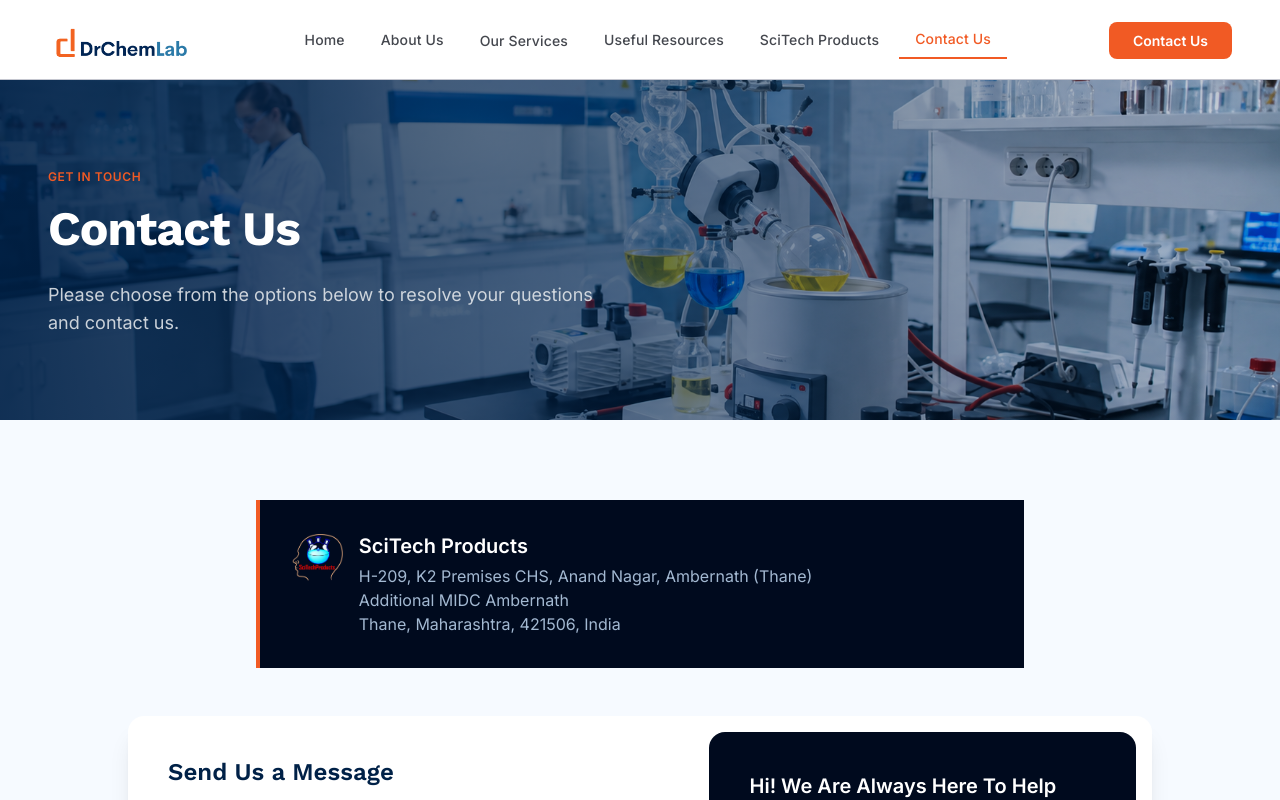
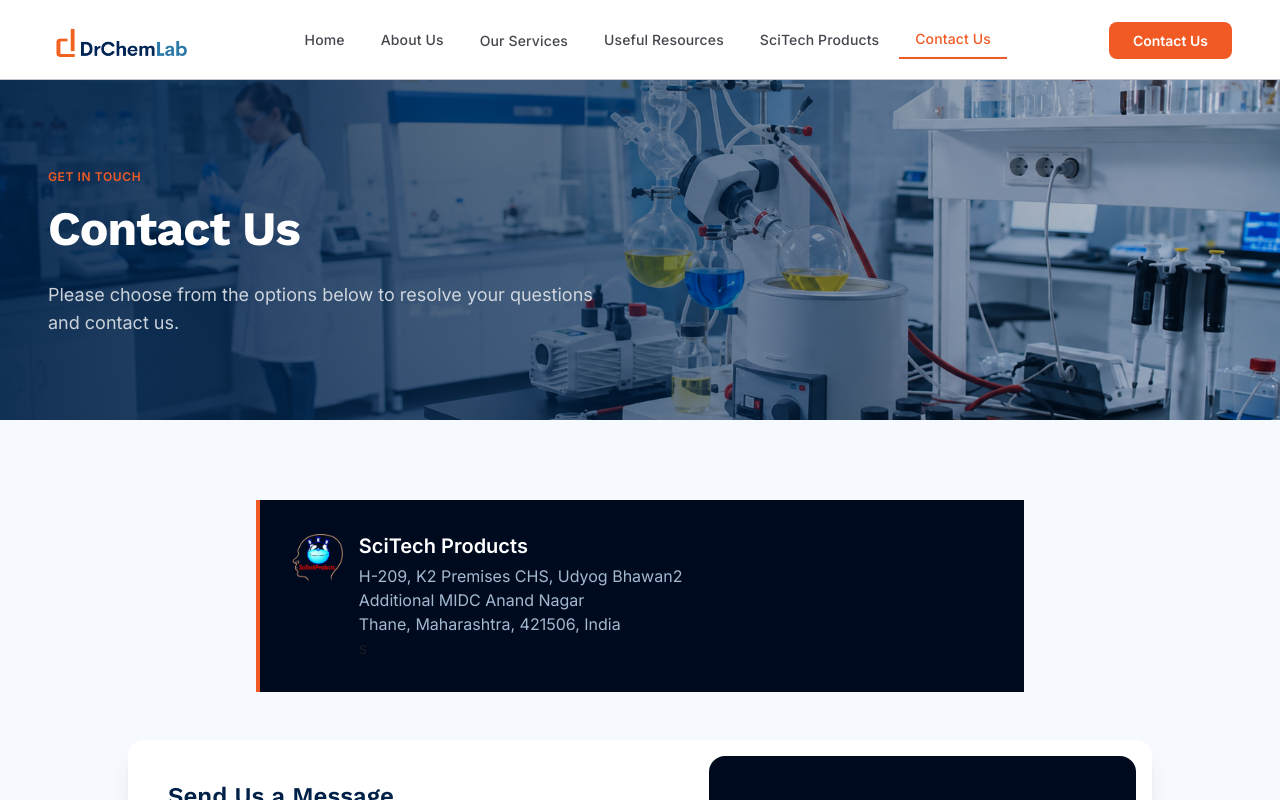
Before and after one commit to TheOneWhoCodess/dr-chemlab-, a Next.js app: page /contacts in a window 1280 px wide. Shown: the top 800 px of the page. Built offline with nearby package versions, Linux system fonts and the light colour scheme.

Commit message:
fix minor changes

```diff
--- a/app/contacts/page.tsx
+++ b/app/contacts/page.tsx
@@ -63,12 +63,12 @@ export default async function ContactsPage({
               SciTech Products
             </span>
             <address className="text-body-md not-italic leading-relaxed text-tertiary-fixed/80">
-              H-209, K2 Premises CHS, Anand Nagar, Ambernath (Thane)
-              <br />
-              Additional MIDC Ambernath
-              <br />
-              Thane, Maharashtra, 421506, India
-            </address>
+  H-209, K2 Premises CHS, Udyog Bhawan2
+  <br />
+  Additional MIDC Anand Nagar
+  <br />
+  Thane, Maharashtra, 421506, India
+</address>s
           </div>
         </div>
 
--- a/app/page.tsx
+++ b/app/page.tsx
@@ -194,7 +194,7 @@ export default function Home() {
       An Ambernath, Thane (Maharashtra) based research firm behind
       DrChemLab &mdash; supplying specialty chemicals, custom
       synthesis, and a full line of SciTech Fragrances, all backed by
-      clinical precision in every analysis.
+      quality precision in every analysis.
     </p>
     <div className="flex flex-wrap gap-6">
       <Link
```
